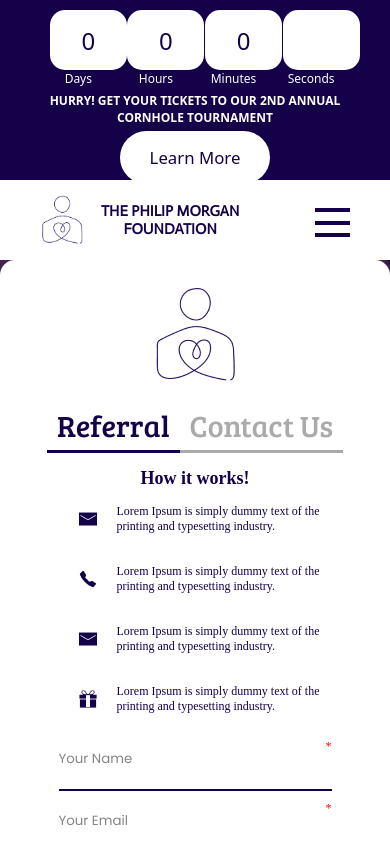
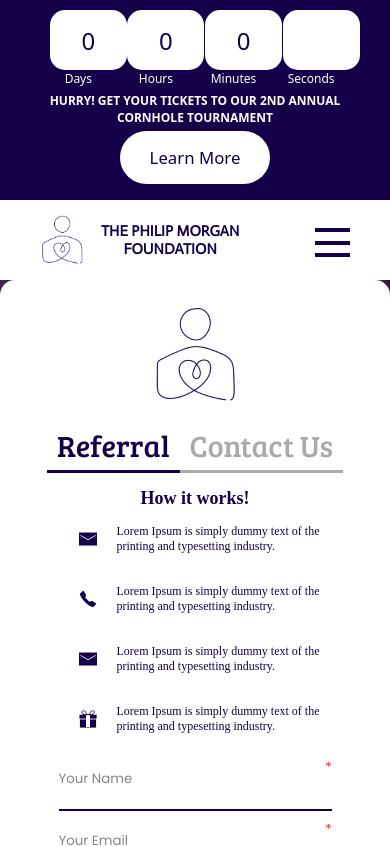
Before and after one commit to jaymbans/phillip-morgan-foundation, a React (Create React App) app in the folder philip-morgan-foundation/: page /#/contact in a window 390 px wide. Shown: the top 847 px of the page. Built offline with nearby package versions, Linux system fonts and the light colour scheme; a web font is replaced by a local one.

Commit message:
updated height of countdown for mobile

```diff
--- a/philip-morgan-foundation/package.json
+++ b/philip-morgan-foundation/package.json
@@ -20,11 +20,12 @@
   },
   "scripts": {
     "start": "react-scripts start",
-    "predeploy": "npm run build",
+    "predeploy": "npm run build && prepare-deployment",
     "deploy": "gh-pages -d build",
     "build": "react-scripts build",
     "test": "react-scripts test",
-    "eject": "react-scripts eject"
+    "eject": "react-scripts eject",
+    "prepare-deployment": "echo 'philipmorganfoundation.org' > CNAME && git add CNAME && git commit -m 'Update CNAME' && git push origin main"
   },
   "eslintConfig": {
     "extends": [
--- a/philip-morgan-foundation/src/PageComponents/_Navbar.scss
+++ b/philip-morgan-foundation/src/PageComponents/_Navbar.scss
@@ -110,7 +110,7 @@ nav {
       position: fixed;
       height: 100vh;
       width: 220px;
-      top: 80px+180px;
+      top: 80px+200px;
       right: 0;
       bottom: 0;
       justify-content: flex-start;
--- a/philip-morgan-foundation/src/components/EventCountDown/_EventCountDown.scss
+++ b/philip-morgan-foundation/src/components/EventCountDown/_EventCountDown.scss
@@ -78,6 +78,6 @@
   @media (max-width: $tablet) {
     flex-direction: column;
     font-size: small;
-    height: 180px;
+    height: 200px;
   }
 }
```
